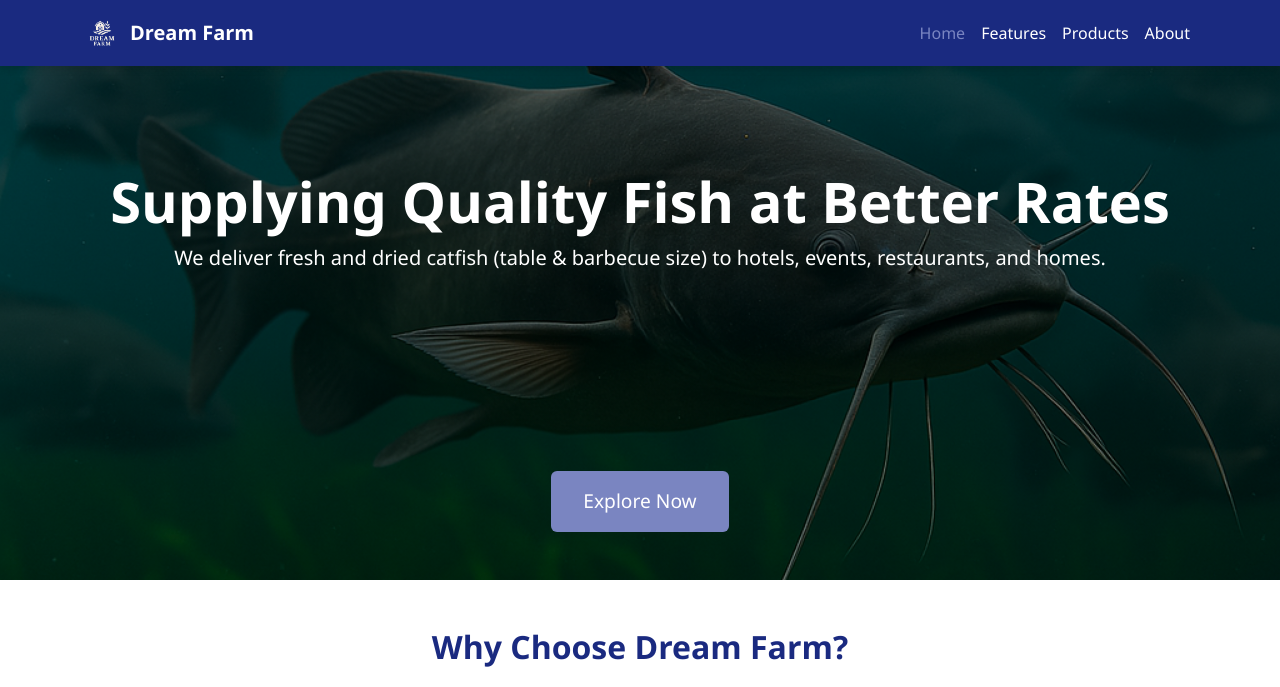
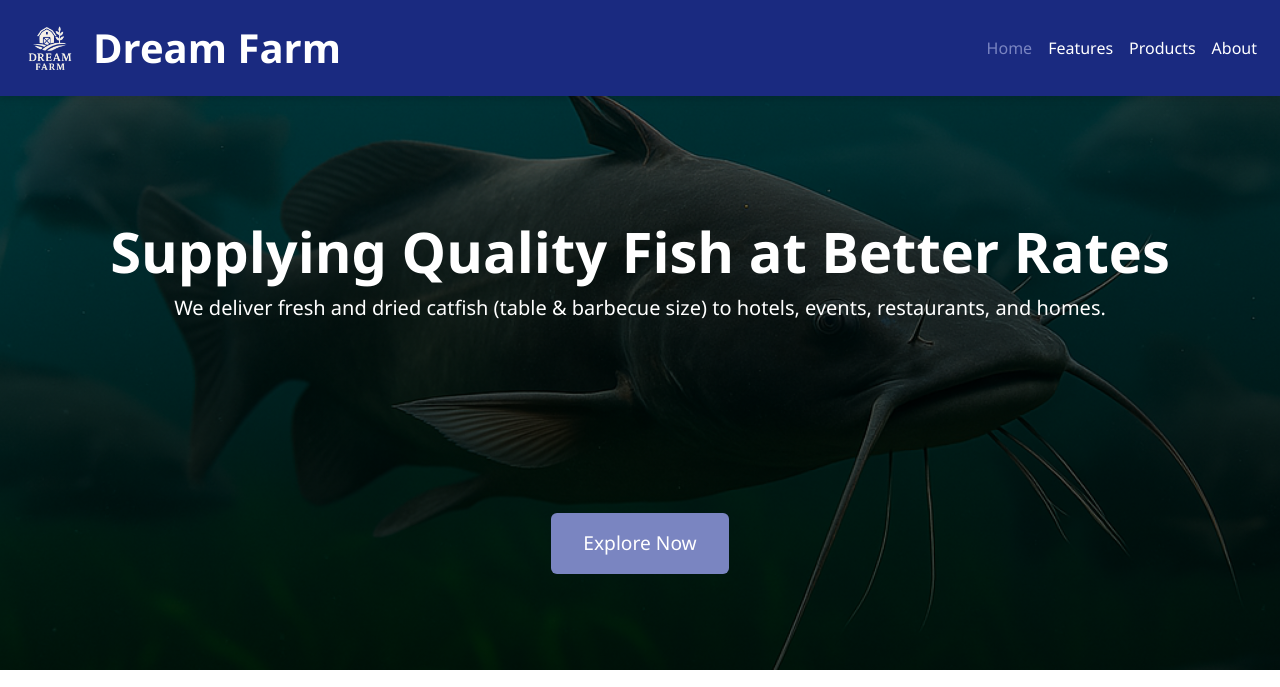
Before and after one commit to inioluwanelson/DreamFarm, a plain HTML site: page index.html in a window 1280 px wide. Shown: the top 687 px of the page. Drawn offline with nearby package versions, Linux system fonts and the light colour scheme.

Commit message:
Updated Herosection

```diff
--- a/index.html
+++ b/index.html
@@ -3,6 +3,8 @@
   <head>
     <meta charset="UTF-8" />
     <meta name="viewport" content="width=device-width, initial-scale=1" />
+    <link rel="icon" href="images/favicon-32x32.png" type="image/png">
+
     <title>Dream Farm - Home</title>
     <!-- Social Media Preview Meta Tags -->
     <meta property="og:title" content="Dream Farm - Fresh & Smoked Catfish" />
@@ -54,6 +56,18 @@
 
       body {
         font-family: "Segoe UI", sans-serif;
+      }
+      *,
+      *::before,
+      *::after {
+        box-sizing: border-box;
+      }
+
+      body {
+        margin: 0;
+        padding: 0;
+        overflow-x: hidden;
+        width: 100%;
       }
 
       .navbar {
@@ -116,17 +130,18 @@
       }
 
       .hero {
-        background: linear-gradient(rgba(0, 0, 0, 0.5), rgba(0, 0, 0, 0.5)),
-          url("images/hero-image.png") no-repeat center center/cover;
-        height: 70vh;
+        background: linear-gradient(rgba(0, 0, 0, 0.5), rgba(0, 0, 0, 0.7)),
+          url("images/hero-image.png") no-repeat center center / cover;
         color: white;
-        padding: 100px 20px;
-        text-align: center;
         display: flex;
         flex-direction: column;
-        justify-content: space-between;
-        padding: 0;
-        margin-top: 20px;
+        justify-content: center;
+        align-items: center;
+        text-align: center;
+        margin-top: 70px;
+        min-height: 75vh;
+        width: 100%;
+        padding: 3rem 1rem;
       }
 
       .hero-btn {
@@ -186,6 +201,12 @@
         color: white;
         margin-right: 15px;
       }
+      .container {
+        max-width: 100%;
+        padding-left: 15px;
+        padding-right: 15px;
+        overflow: hidden;
+      }
     </style>
   </head>
   <body>
@@ -196,11 +217,11 @@
           <img
             src="images/logo_4-removebg-preview.png"
             alt="Dream Farm Logo"
-            width="40"
-            height="40"
+            width="70"
+            height="70"
             class="me-2"
           />
-          <span class="text-white fw-bold">Dream Farm</span>
+          <span class="text-white fw-bold display-6">Dream Farm</span>
         </a>
         <button
           class="navbar-toggler"
@@ -233,7 +254,7 @@
       class="hero d-flex flex-column justify-content-between align-items-center text-white"
       id="hero"
     >
-      <div class="container text-center mt-5">
+      <div class="container text-center">
         <h1 class="display-4 fw-bold">
           Supplying Quality Fish at Better Rates
         </h1>
```
Also changed, not shown: About.html (+6 -5 lines), Products.html (+7 -6 lines), features.html (+6 -5 lines), images/favicon-32x32.png (added).
